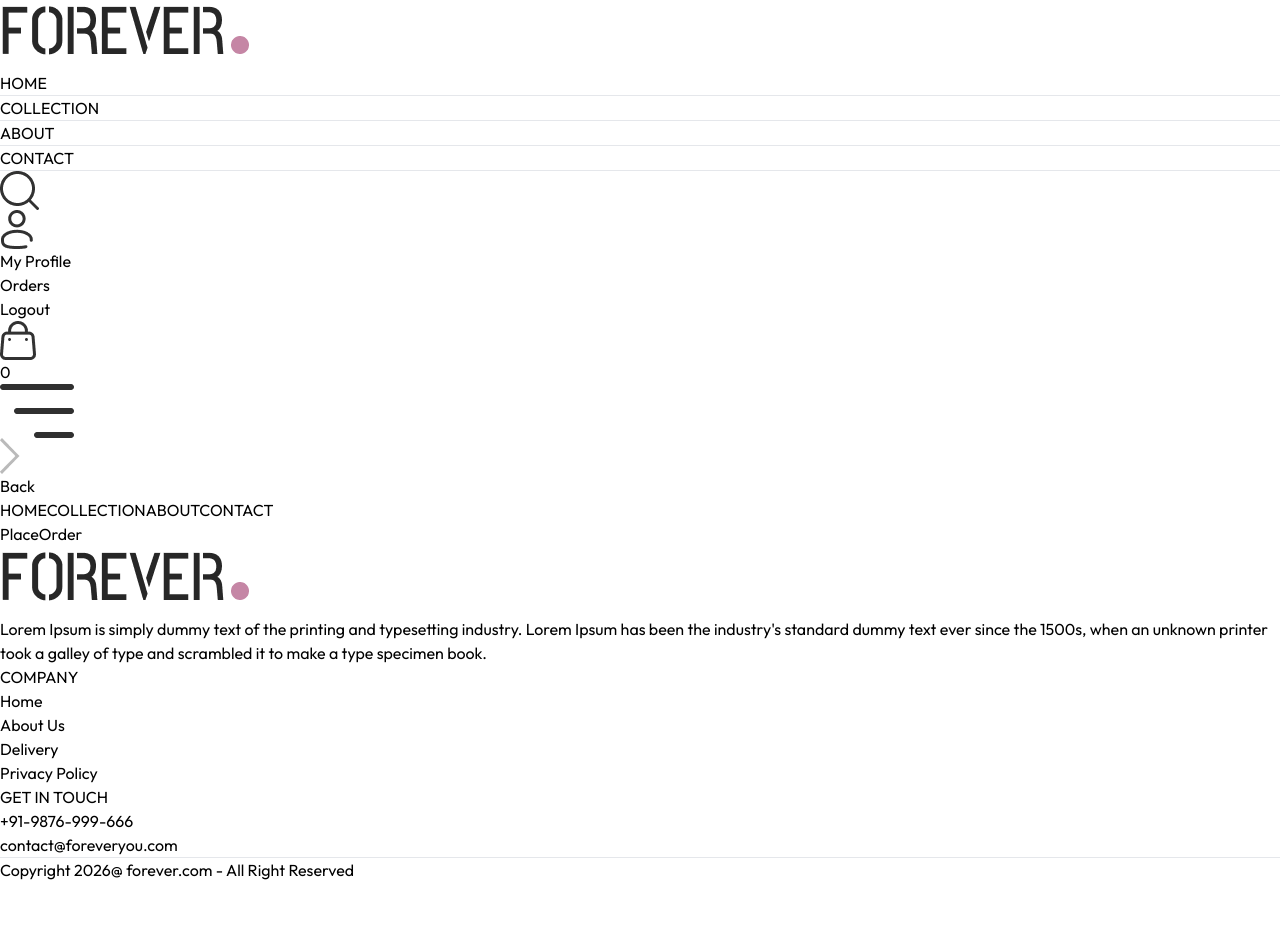
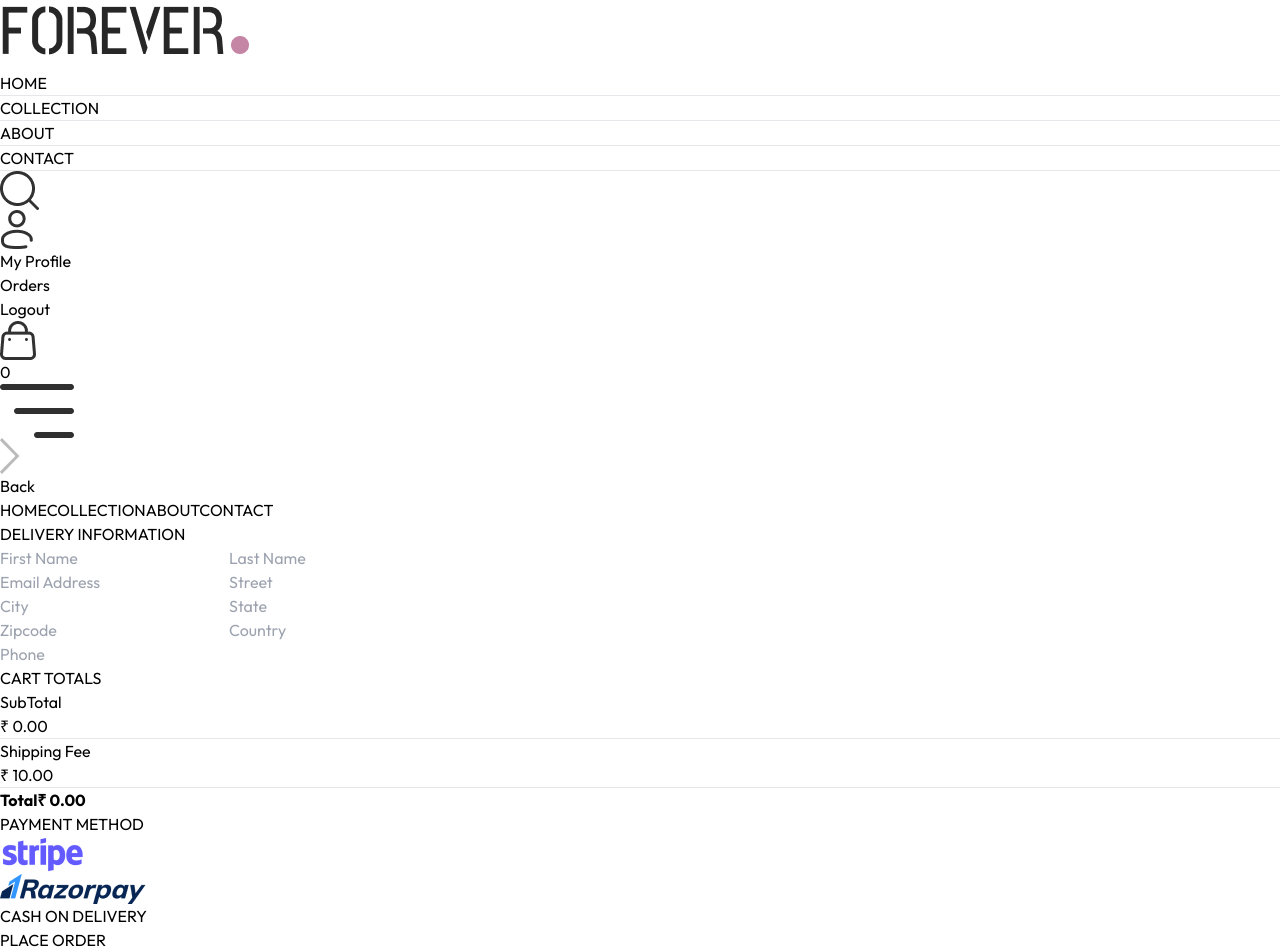
Before and after one commit to anaswararbabu/E-Commerce-App, a React (Vite) app in the folder frontend/: page /place-order in a window 1280 px wide. Shown: the top 952 px of the page. Before the commit the page ends 882 px from the top, so only its background shows below. Built offline with nearby package versions, Linux system fonts and the light colour scheme.

Commit message:
Complted UI part of place order and My orders page

```diff
--- a/frontend/src/context/ShopContext.jsx
+++ b/frontend/src/context/ShopContext.jsx
@@ -1,6 +1,8 @@
 import { createContext, useEffect, useState } from "react";
 import  { products } from "../assets/frontend_assets/assets"
 import { toast } from "react-toastify"
+import { useNavigate } from "react-router-dom"
+
 export const ShopContext = createContext();
 
 const ShopContextProvider = (props) => {
@@ -10,6 +12,8 @@
     const [search,setSearch] = useState('')
     const [showSearch,setShowSearch] = useState(false)
     const [cartItems,setCartItems] = useState({})
+    const navigate = useNavigate();
+
 
     const addToCart = async (itemId,size) =>{
 
@@ -81,7 +85,7 @@
         search,setSearch,showSearch,setShowSearch,
         cartItems,addToCart,
         getCartCount,updateQuantity,
-        getCartAmount
+        getCartAmount,navigate
     }
     return (
         <ShopContext.Provider value={value}>
--- a/frontend/src/pages/Cart.jsx
+++ b/frontend/src/pages/Cart.jsx
@@ -7,7 +7,7 @@
 
 const Cart = () => {
 
-  const { products,currency,cartItems,updateQuantity } = useContext(ShopContext);
+  const { products,currency,cartItems,updateQuantity,navigate } = useContext(ShopContext);
 
   const [cartData,setCartData] = useState([]);
 
@@ -66,6 +66,9 @@
         <div className="flex justify-end my-20">
             <div className='w-full sm:w-[450px]'>
                 <CartTotal />
+                <div className='w-full text-end'>
+                    <button onClick={()=>navigate('/place-order')} className='bg-black text-white text-sm my-8 px-8 py-3'>PROCEED TO CHECKOUT</button>
+                </div>
             </div>
         </div>
 
--- a/frontend/src/pages/Orders.jsx
+++ b/frontend/src/pages/Orders.jsx
@@ -1,8 +1,48 @@
-import React from 'react'
+import React, { useContext } from 'react'
+import { ShopContext } from '../context/ShopContext'
+import Title from '../components/Title'
 
 const Orders = () => {
+
+
+    const { products,currency } = useContext(ShopContext)
+
   return (
-    <div>Orders</div>
+    <div className='border-t pt-16'>
+
+      <div className="text-2xl">
+        <Title text1={'MY'} text2={'ORDERS'} />
+      </div>
+
+      <div className="">
+        {
+          products.slice(1,4).map((item,index)  =>  (
+            <div className="py-4 border-t border-b text-gray-700 flex flex-col md:flex-row md:items:center md:justify-between gap-4" key={index}>
+                <div className="flex items-start gap-6 text-sm">
+                    <img className='w-16 sm:w-20' src={item.image[0]} alt="" />
+                    <div>
+                      <p className='sm:text-base font-medium'>{item.name}</p>
+                      <div className='flex items-center gap-3 mt-2 text-base text-gray-700'>
+                        <p className='text-lg'>{currency}{item.price}</p>
+                        <p>Quantity: 1</p>
+                        <p>size: M</p>
+                      </div>
+                      <p className='mt-2'>Date : <span className='text-gray-400'>25,July,2026</span></p>
+                    </div>
+                </div>
+                <div className="md:w-1/2 flex justify-between">
+                  <div className="flex items-center gap-2">
+                    <p className='min-w-2 h-2 rounded-full bg-green-500'></p>
+                    <p className='text-sm md:text-base'>Ready to ship</p>
+                  </div>
+                  <button className='border px-4 py-2 text-sm font-medium rounded-sm'>Track Order</button>
+                </div>
+            </div>
+          ))
+        }
+      </div>
+
+    </div>
   )
 }
 
--- a/frontend/src/pages/PlaceOrder.jsx
+++ b/frontend/src/pages/PlaceOrder.jsx
@@ -1,8 +1,73 @@
-import React from 'react'
+import React, { useState } from 'react'
+import Title from '../components/Title'
+import CartTotal from '../components/CartTotal'
+import { assets } from '../assets/frontend_assets/assets'
+import { useContext } from 'react'
+import { ShopContext } from '../context/ShopContext'
 
 const PlaceOrder = () => {
+
+  const [method,setMethod] = useState('cod');
+
+  const {navigate} = useContext(ShopContext)
+
   return (
-    <div>PlaceOrder</div>
+    <div className='flex flex-col sm:flex-row justify-between gap-4 pt-5 sm:pt-14 min-h-[80vh] border-t'>
+        {/*---------------LEFT SIDE-------------*/}
+        <div className="flex flex-col gap-4 w-full sm:max-w-[480px]">
+
+            <div className="text-xl sm:text-2xl my-3">
+              <Title text1={'DELIVERY'} text2={'INFORMATION'} />
+            </div>
+            <div className="flex gap-3">
+              <input className='border border-gray-300 rounded py-1.5 px-3.5 w-full' type="text" placeholder='First Name' />
+              <input className='border border-gray-300 rounded py-1.5 px-3.5 w-full' type="text" placeholder='Last Name' />
+            </div>
+            <input className='border border-gray-300 rounded py-1.5 px-3.5 w-full' type="email" placeholder='Email Address' />
+             <input className='border border-gray-300 rounded py-1.5 px-3.5 w-full' type="text" placeholder='Street' />
+              <div className="flex gap-3">
+              <input className='border border-gray-300 rounded py-1.5 px-3.5 w-full' type="text" placeholder='City' />
+              <input className='border border-gray-300 rounded py-1.5 px-3.5 w-full' type="text" placeholder='State' />
+            </div>
+            <div className="flex gap-3">
+              <input className='border border-gray-300 rounded py-1.5 px-3.5 w-full' type="number" placeholder='Zipcode' />
+              <input className='border border-gray-300 rounded py-1.5 px-3.5 w-full' type="text" placeholder='Country' />
+            </div>
+              <input className='border border-gray-300 rounded py-1.5 px-3.5 w-full' type="number" placeholder='Phone' />
+        </div>
+
+        {/* ----------------------RightSide------------------ */}
+        <div className="mt-8">
+
+          <div className="mt-8 min-w-8-">
+              <CartTotal />
+          </div>
+
+          <div className="mt-12">
+              <Title text1={'PAYMENT'} text2={'METHOD'} />
+              {/*-------Payment Method Selection------- */}
+              <div className="flex gap-3 flex-col lg:flex-row">
+                  <div onClick={()=>setMethod('stripe')} className="flex items-center gap-3 border p-2 px-3 cursor-pointer">
+                    <p className={`min-w-3.5 h-3.5 border rounded-full ${method === 'stripe' ? 'bg-green-400' : ''}`}></p>
+                    <img className="h-5 mx-4" src={assets.stripe_logo} alt="" />
+                  </div>
+                  <div onClick={()=>setMethod('razorpay')}  className="flex items-center gap-3 border p-2 px-3 cursor-pointer">
+                    <p className={`min-w-3.5 h-3.5 border rounded-full ${method === 'razorpay' ? 'bg-green-400' : ''}`}></p>
+                    <img className="h-5 mx-4" src={assets.razorpay_logo} alt="" />
+                  </div>
+                  <div  onClick={()=>setMethod('cod')} className="flex items-center gap-3 border p-2 px-3 cursor-pointer">
+                    <p className={`min-w-3.5 h-3.5 border rounded-full ${method === 'cod' ? 'bg-green-400' : ''}`}></p>
+                    <p className='text-gray-500 text-sm font-medium mx-4'>CASH ON DELIVERY</p>
+                  </div>
+              </div>
+
+              <div className="w-full text-end mt-8">
+                <button onClick={()=>navigate('/orders')} className='bg-black text-white px-16 py-3 text-sm'>PLACE ORDER</button>
+              </div>
+          </div>
+
+        </div>
+    </div>
   )
 }
 
```
